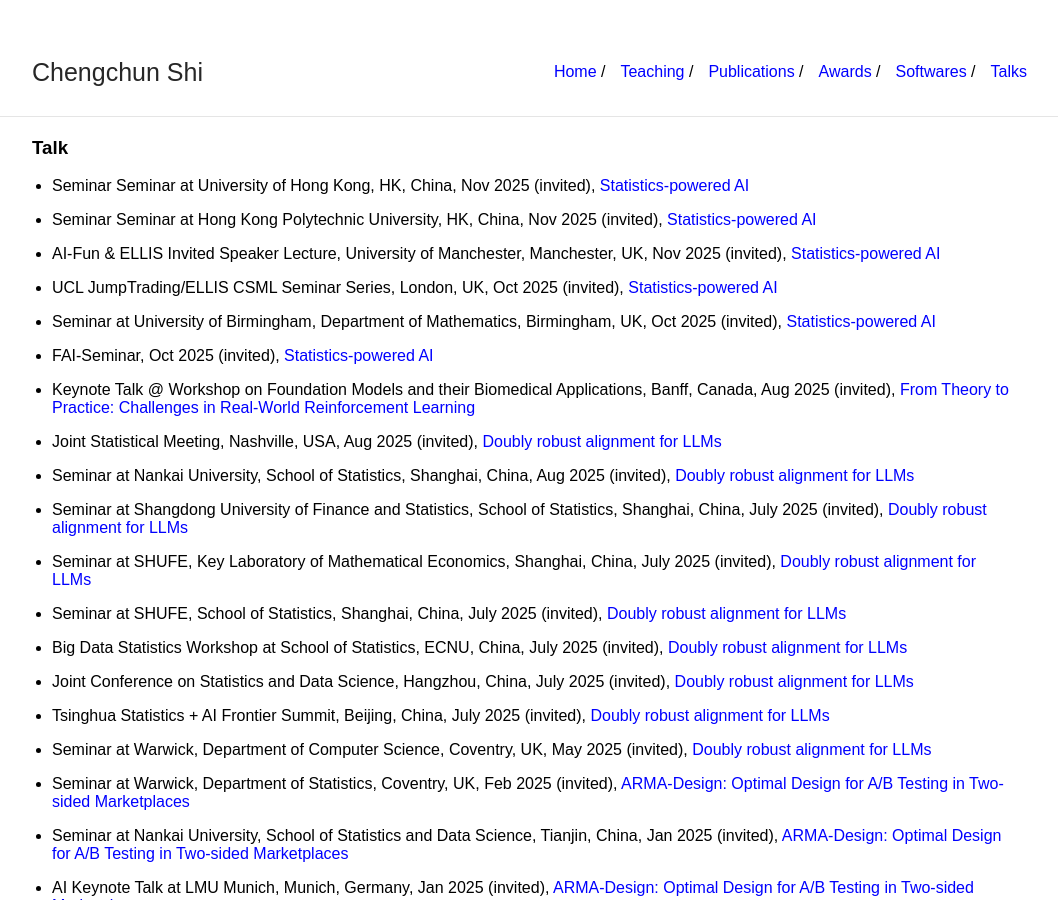
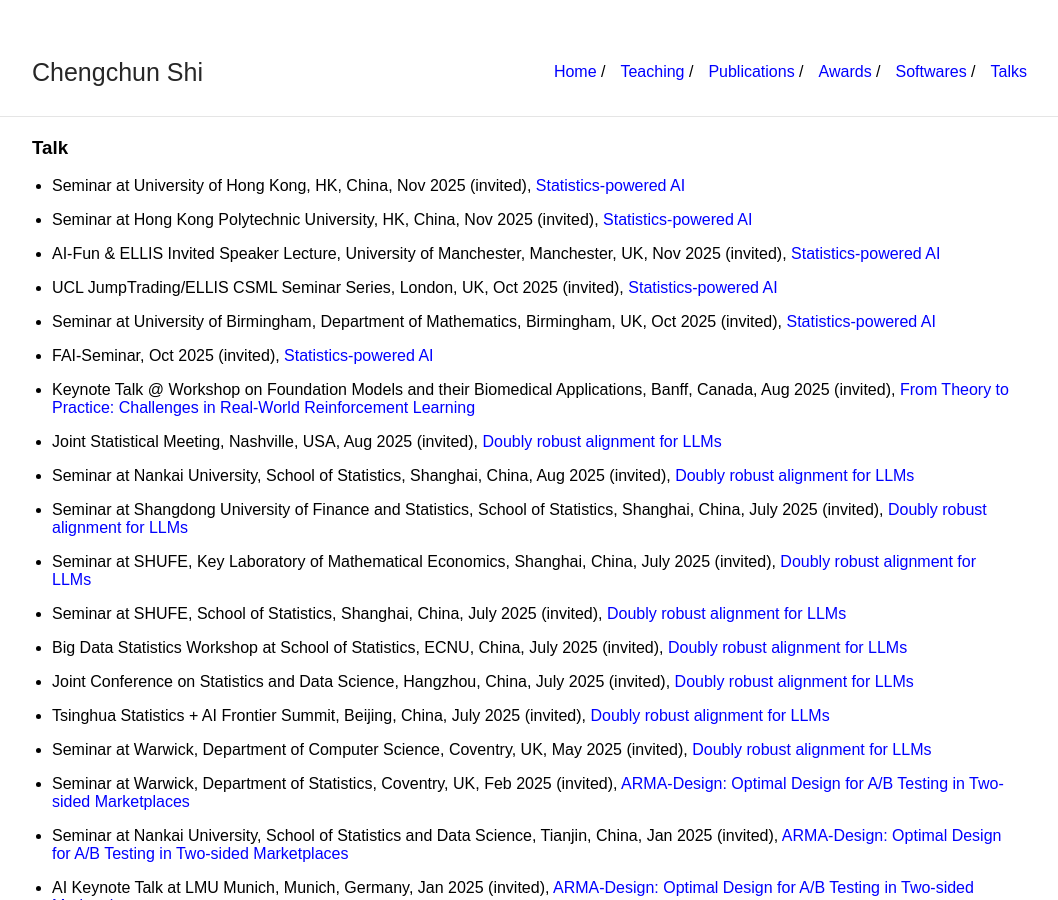
Before and after one commit to callmespring/callmespring.github.io, a Jekyll site: the page built from talk.md, in a window 1280 px wide and 900 px high. Shown: the whole window, without its empty margins (108-1166 px from the left). Built offline with Jekyll 4.4.1, drawn with Linux system fonts in a browser that asks for light colours.

Commit message:
Update talk.md

```diff
--- a/talk.md
+++ b/talk.md
@@ -5,9 +5,9 @@
 
 ### Talk
 
-* Seminar Seminar at University of Hong Kong, HK, China, Nov 2025 (invited), [Statistics-powered AI](https://drive.google.com/file/d/1BmFaR18ByJPmm_gGuGndbdSx5h4rY5VX/view?usp=drive_link)
+* Seminar at University of Hong Kong, HK, China, Nov 2025 (invited), [Statistics-powered AI](https://drive.google.com/file/d/1BmFaR18ByJPmm_gGuGndbdSx5h4rY5VX/view?usp=drive_link)
 
-* Seminar Seminar at Hong Kong Polytechnic University, HK, China, Nov 2025 (invited), [Statistics-powered AI](https://drive.google.com/file/d/1BmFaR18ByJPmm_gGuGndbdSx5h4rY5VX/view?usp=drive_link)
+* Seminar at Hong Kong Polytechnic University, HK, China, Nov 2025 (invited), [Statistics-powered AI](https://drive.google.com/file/d/1BmFaR18ByJPmm_gGuGndbdSx5h4rY5VX/view?usp=drive_link)
 
 * AI-Fun & ELLIS Invited Speaker Lecture, University of Manchester, Manchester, UK, Nov 2025 (invited), [Statistics-powered AI](https://drive.google.com/file/d/1BmFaR18ByJPmm_gGuGndbdSx5h4rY5VX/view?usp=drive_link)
 
```
